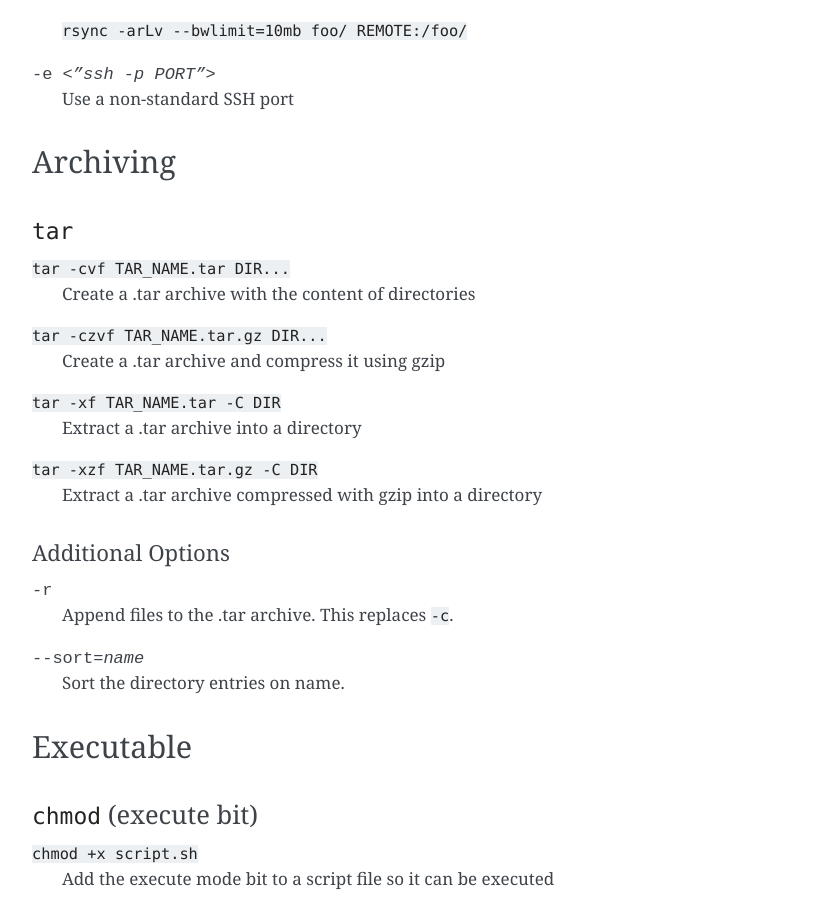
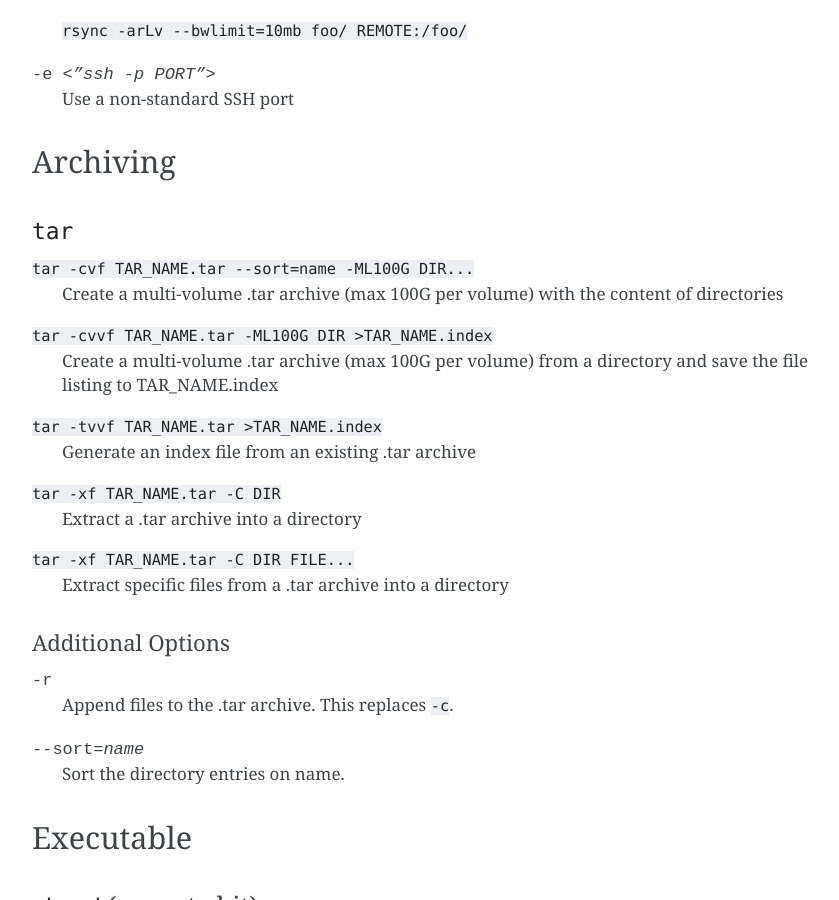
Before and after one commit to satyaog/cli-cheatsheet, a Sphinx documentation site: the page built from docs/source/index.rst, in a window 1280 px wide and 900 px high, scrolled down 9482 px. Shown: the whole window, without its empty margins (168-1007 px from the left). Built offline with Sphinx 7.4.7, drawn with Linux system fonts in a browser that asks for light colours.

Commit message:
Update tar examples with multi-volume and indexing usage

```diff
--- a/docs/source/index.rst
+++ b/docs/source/index.rst
@@ -527,14 +527,18 @@ Archiving
 ``tar``
 =======
 
-``tar -cvf TAR_NAME.tar DIR...``
-   Create a .tar archive with the content of directories
-``tar -czvf TAR_NAME.tar.gz DIR...``
-   Create a .tar archive and compress it using gzip
+``tar -cvf TAR_NAME.tar --sort=name -ML100G DIR...``
+   Create a multi-volume .tar archive (max 100G per volume) with the content of
+   directories
+``tar -cvvf TAR_NAME.tar -ML100G DIR >TAR_NAME.index``
+   Create a multi-volume .tar archive (max 100G per volume) from a directory and
+   save the file listing to TAR_NAME.index
+``tar -tvvf TAR_NAME.tar >TAR_NAME.index``
+   Generate an index file from an existing .tar archive
 ``tar -xf TAR_NAME.tar -C DIR``
    Extract a .tar archive into a directory
-``tar -xzf TAR_NAME.tar.gz -C DIR``
-   Extract a .tar archive compressed with gzip into a directory
+``tar -xf TAR_NAME.tar -C DIR FILE...``
+   Extract specific files from a .tar archive into a directory
 
 Additional Options
 ------------------
```
